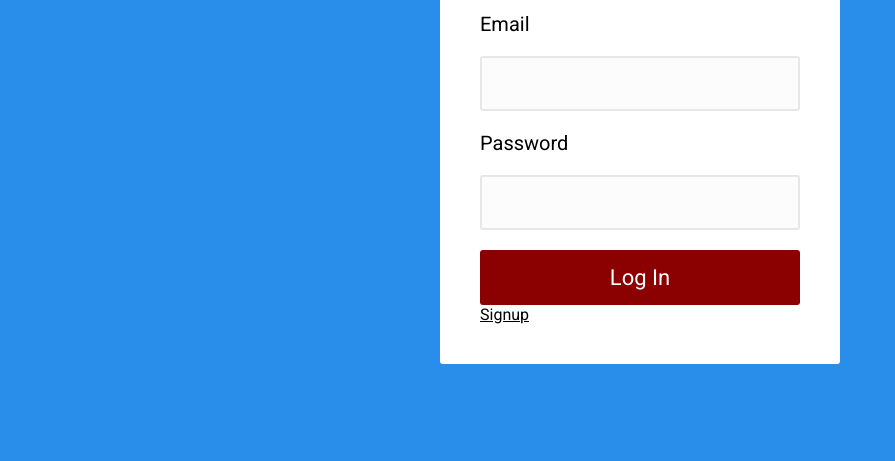
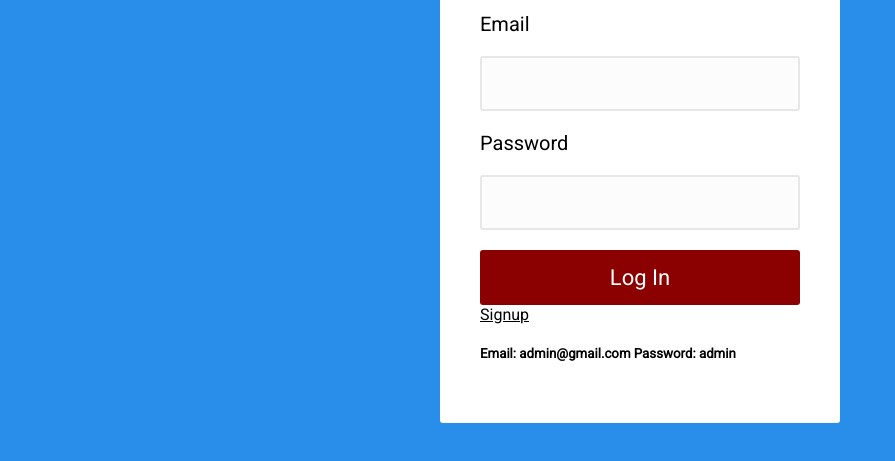
Before and after one commit to jeffreytoconnell/schedule_capstone, a website: page views/index.html in a window 1280 px wide. Shown: the part 301-762 px from the top of the page, without its empty margins (0-895 px from the left). Drawn offline with Linux system fonts and the light colour scheme.

Commit message:
index hint add

```diff
--- a/views/index.html
+++ b/views/index.html
@@ -26,6 +26,7 @@
             <!--SIGN IN BUTTON-->
             <button type="submit" class="button">Log In</button>
             <a href="/signup.html">Signup</a>
+            <h5>Email: admin@gmail.com Password: admin</h5>
         </div>
     </form>
 
```
